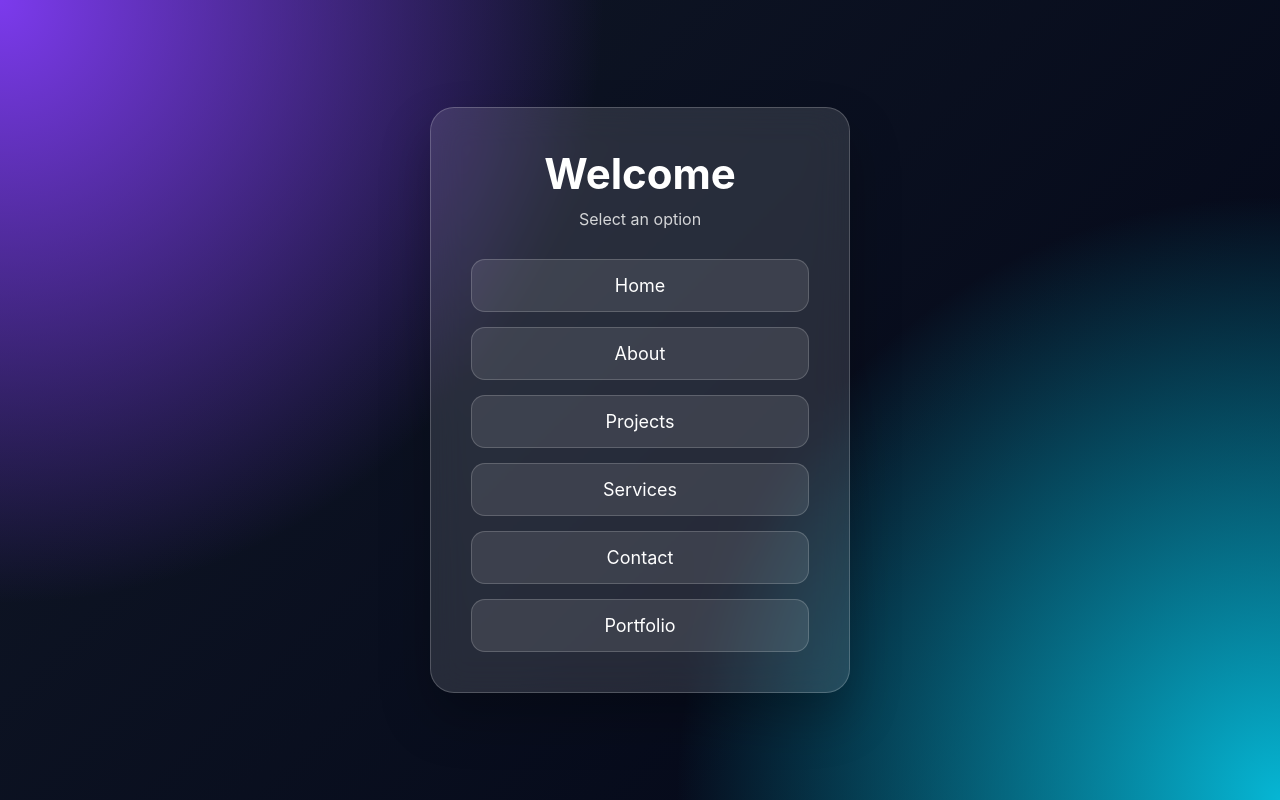
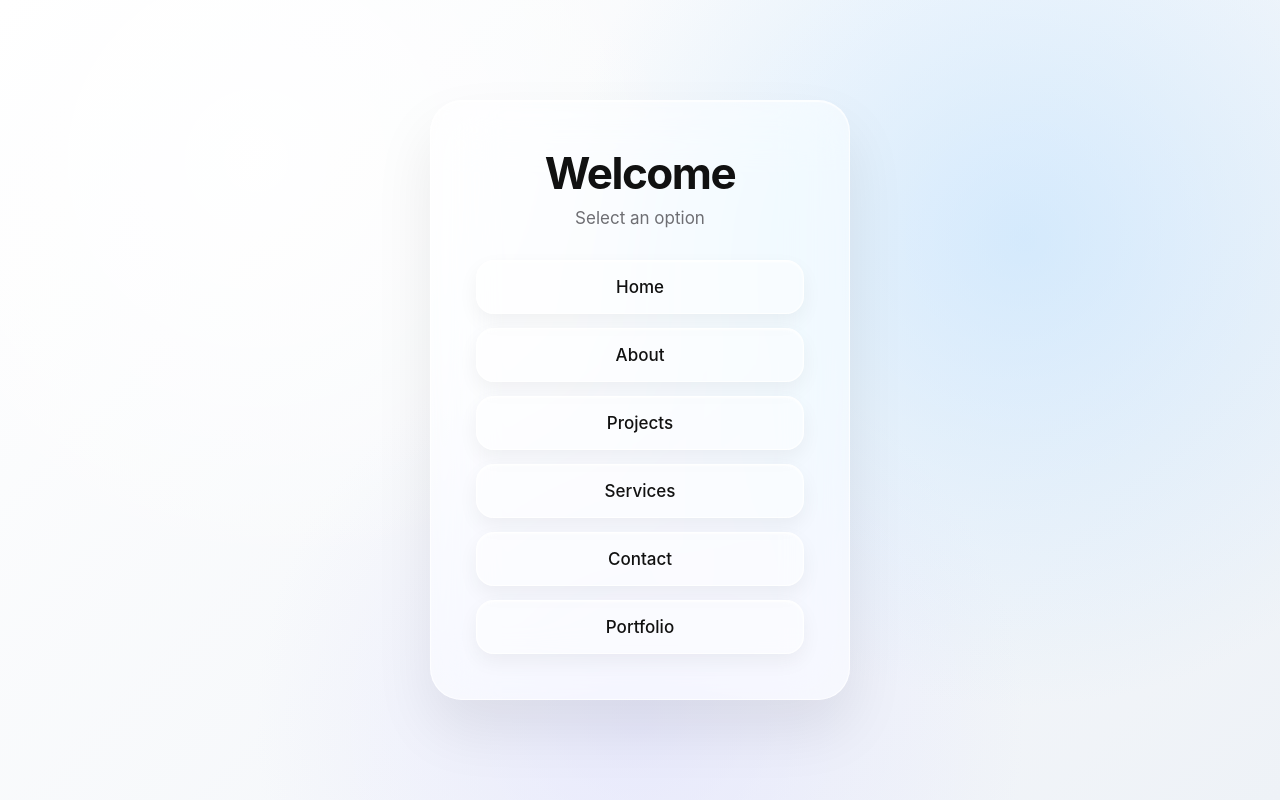
Before and after one commit to vilinyla/vilinyla.com, a plain HTML site: page index.html in a window 1280 px wide. Drawn offline with Linux system fonts and the light colour scheme.

Commit message:
Update style.css

```diff
--- a/style.css
+++ b/style.css
@@ -2,7 +2,8 @@
     margin: 0;
     padding: 0;
     box-sizing: border-box;
-    font-family: "Inter", Arial, sans-serif;
+    font-family: -apple-system, BlinkMacSystemFont, "SF Pro Display",
+                 "SF Pro Text", "Helvetica Neue", Arial, sans-serif;
 }
 
 body {
@@ -11,74 +12,108 @@ body {
     justify-content: center;
     align-items: center;
     overflow: hidden;
-    color: white;
+    color: #111;
+    background: #f5f5f7;
 }
 
 .background {
     position: fixed;
     inset: 0;
+    z-index: -1;
     background:
-        radial-gradient(circle at top left, #7c3aed, transparent 40%),
-        radial-gradient(circle at bottom right, #06b6d4, transparent 40%),
-        linear-gradient(135deg, #111827, #020617);
-    z-index: -1;
+        radial-gradient(circle at 20% 20%, rgba(255,255,255,0.9), transparent 35%),
+        radial-gradient(circle at 80% 30%, rgba(180,220,255,0.5), transparent 40%),
+        radial-gradient(circle at 50% 90%, rgba(220,220,255,0.5), transparent 40%),
+        linear-gradient(135deg, #ffffff, #eef2f7);
 }
 
+/* Main glass container */
 .glass-card {
     width: 420px;
-    padding: 40px;
-    border-radius: 24px;
+    padding: 45px;
+    border-radius: 32px;
 
-    background: rgba(255, 255, 255, 0.12);
-    backdrop-filter: blur(18px);
-    -webkit-backdrop-filter: blur(18px);
+    background: rgba(255, 255, 255, 0.55);
+    backdrop-filter: blur(30px) saturate(160%);
+    -webkit-backdrop-filter: blur(30px) saturate(160%);
 
-    border: 1px solid rgba(255,255,255,0.2);
-    box-shadow: 0 25px 50px rgba(0,0,0,0.25);
+    border: 1px solid rgba(255,255,255,0.7);
+
+    box-shadow:
+        0 30px 60px rgba(0,0,0,0.08),
+        inset 0 1px 1px rgba(255,255,255,0.8);
 
     text-align: center;
 }
 
 h1 {
-    font-size: 42px;
-    margin-bottom: 10px;
+    font-size: 44px;
+    font-weight: 700;
+    letter-spacing: -1.5px;
+    margin-bottom: 8px;
+    color: #111;
 }
 
 p {
-    opacity: 0.8;
-    margin-bottom: 30px;
+    font-size: 17px;
+    color: #6e6e73;
+    margin-bottom: 32px;
 }
 
 .links {
     display: flex;
     flex-direction: column;
-    gap: 15px;
+    gap: 14px;
 }
 
+/* Glass buttons */
 .glass-link {
     display: block;
-    padding: 15px;
-    border-radius: 14px;
+    padding: 16px;
 
-    color: white;
+    border-radius: 18px;
+
+    color: #111;
     text-decoration: none;
-    font-size: 18px;
+    font-size: 17px;
+    font-weight: 500;
 
-    background: rgba(255,255,255,0.1);
-    border: 1px solid rgba(255,255,255,0.18);
+    background: rgba(255,255,255,0.45);
+    border: 1px solid rgba(255,255,255,0.8);
 
-    transition: all 0.3s ease;
+    box-shadow:
+        0 8px 20px rgba(0,0,0,0.05),
+        inset 0 1px 2px rgba(255,255,255,0.9);
+
+    transition:
+        transform 0.25s ease,
+        background 0.25s ease,
+        box-shadow 0.25s ease;
 }
 
 .glass-link:hover {
-    background: rgba(255,255,255,0.25);
-    transform: translateY(-3px);
-    box-shadow: 0 10px 25px rgba(0,0,0,0.2);
+    transform: translateY(-4px);
+
+    background: rgba(255,255,255,0.75);
+
+    box-shadow:
+        0 15px 35px rgba(0,0,0,0.1),
+        inset 0 1px 3px rgba(255,255,255,1);
 }
 
+.glass-link:active {
+    transform: scale(0.98);
+}
+
+/* Mobile support */
 @media (max-width: 500px) {
     .glass-card {
         width: 90%;
-        padding: 30px;
+        padding: 32px;
+        border-radius: 26px;
+    }
+
+    h1 {
+        font-size: 36px;
     }
 }
```
